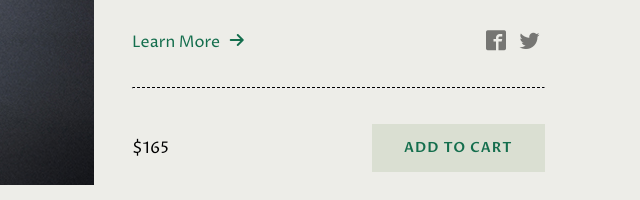
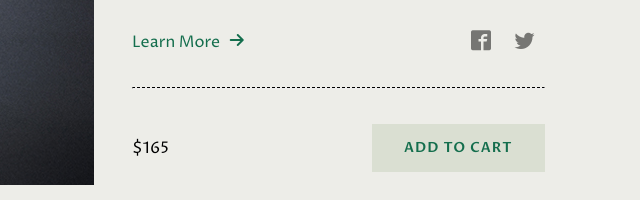
Before and after one commit to brettfrable/uxd, a website: page app/index.html in a window 1280 px wide. Shown: the part 443-643 px from the top of the page, 640-1280 px from the left. Drawn offline with Linux system fonts and the light colour scheme; files whose address does not match are found by name.

Commit message:
updated icon spacing

```diff
--- a/app/styles/components/_nav.css
+++ b/app/styles/components/_nav.css
@@ -1,3 +1,4 @@
 .nav--inline > li {
   display: inline-block;
+  margin: 0 5px;
 }
```
Also changed, not shown: dist/styles/main.css.
